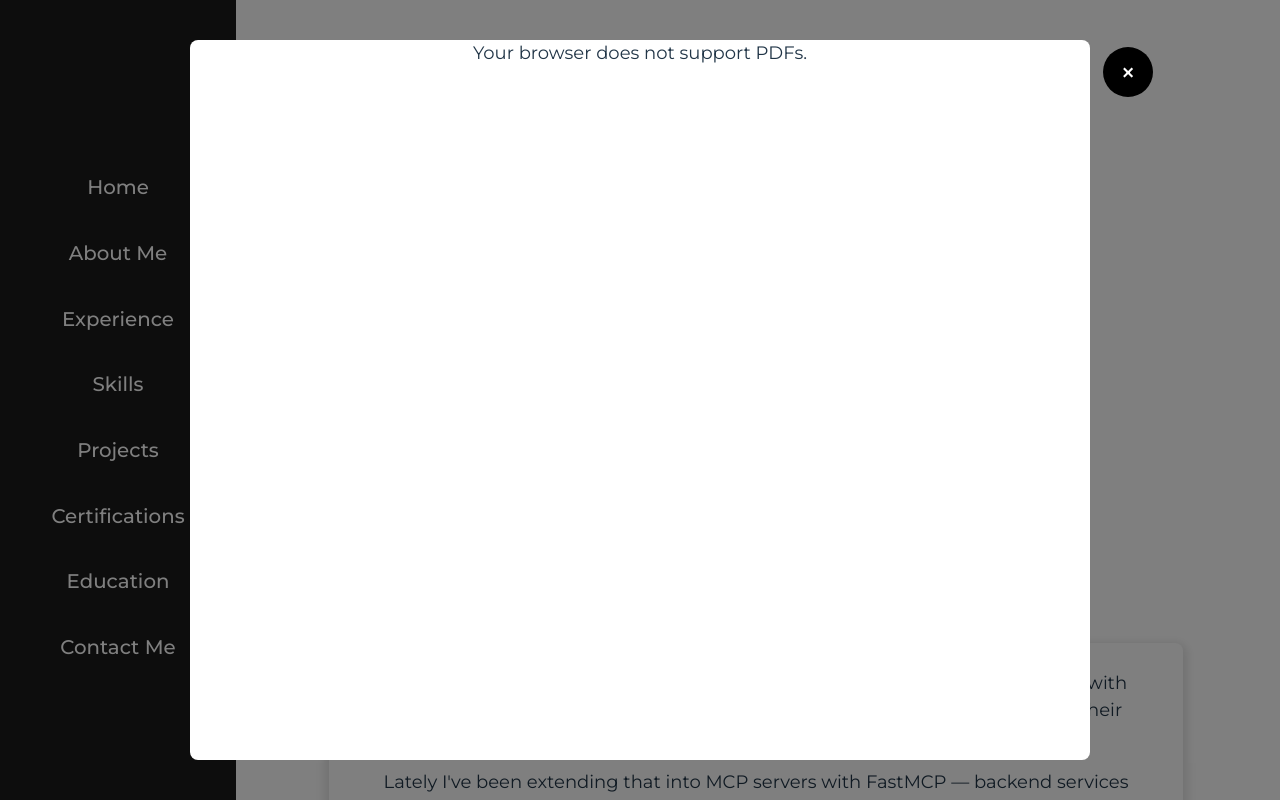
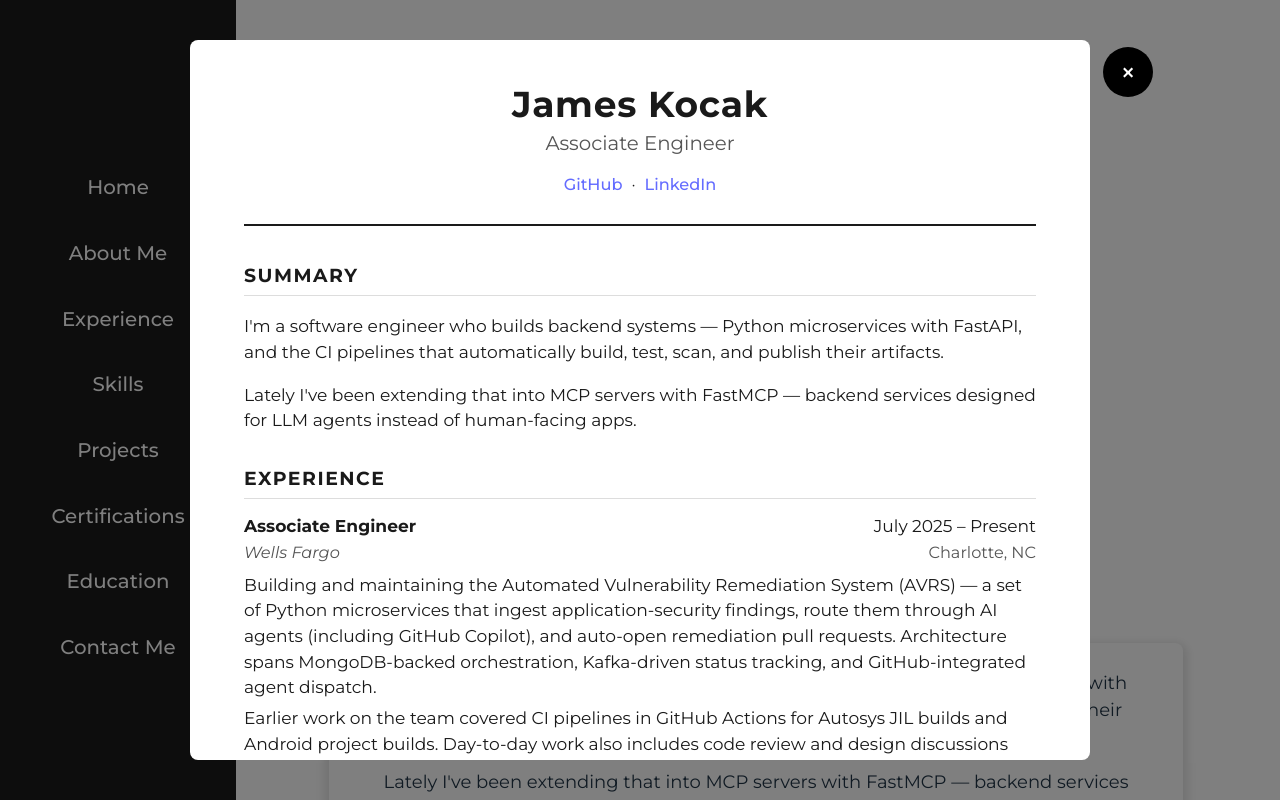
Before and after one commit to Jokocak/MyReactivePortfolio, a React (Vite) app in the folder my-reactive-portfolio/: page / in a window 1280 px wide. Both pictures are taken after a click on the button "Preview Resume". Shown: the top 800 px of the page. Built offline with nearby package versions, Linux system fonts and the light colour scheme; no server answers.

Commit message:
Update Resume Preview

```diff
--- a/my-reactive-portfolio/src/App.css
+++ b/my-reactive-portfolio/src/App.css
@@ -10,4 +10,5 @@
 @import './styles/certifications.css';
 @import './styles/forms.css';
 @import './styles/modals.css';
+@import './styles/resume.css';
 @import './styles/responsive.css';
--- a/my-reactive-portfolio/src/App.jsx
+++ b/my-reactive-portfolio/src/App.jsx
@@ -14,6 +14,7 @@
 import DataProductCatalog from "./projects/DataProductCatalog";
 import CoffeeMaker from "./projects/CoffeeMaker";
 import Clarus from "./projects/Clarus";
+import ResumeBody from "./components/ResumeBody";
 
 // Content
 import { profile } from "./content/profile";
@@ -396,13 +397,7 @@
               <div className="resume-modal-wrapper">
                 <div className="resume-modal-inner">
                   <div className="resume-modal-content">
-                    <object
-                      data={profile.resume}
-                      type="application/pdf"
-                      className="pdf-preview"
-                    >
-                      Your browser does not support PDFs.
-                    </object>
+                    <ResumeBody />
                   </div>
                 </div>
               </div>
--- /dev/null
+++ b/my-reactive-portfolio/src/components/ResumeBody.jsx
@@ -0,0 +1,120 @@
+import { profile } from "../content/profile";
+import { about } from "../content/about";
+import { experience } from "../content/experience";
+import { education } from "../content/education";
+import { skills } from "../content/skills";
+import { softwareProjects } from "../content/projects";
+import { certifications } from "../content/certifications";
+
+function ResumeBody() {
+  return (
+    <article className="resume-document">
+      <header className="resume-header">
+        <h1>{profile.name}</h1>
+        <p className="resume-title">{profile.title}</p>
+        <div className="resume-contacts">
+          <a href={profile.github} target="_blank" rel="noopener noreferrer">
+            GitHub
+          </a>
+          <span aria-hidden="true">·</span>
+          <a href={profile.linkedin} target="_blank" rel="noopener noreferrer">
+            LinkedIn
+          </a>
+        </div>
+      </header>
+
+      {about.length > 0 && (
+        <section className="resume-section">
+          <h2>Summary</h2>
+          {about.map((para, idx) => (
+            <p key={idx}>{para}</p>
+          ))}
+        </section>
+      )}
+
+      {experience.length > 0 && (
+        <section className="resume-section">
+          <h2>Experience</h2>
+          {experience.map((exp) => (
+            <div
+              key={`${exp.company}-${exp.role}`}
+              className="resume-entry"
+            >
+              <div className="resume-entry-header">
+                <strong>{exp.role}</strong>
+                <span>{exp.date}</span>
+              </div>
+              <div className="resume-entry-subheader">
+                <em>{exp.company}</em>
+                <span>{exp.location}</span>
+              </div>
+              {exp.description.map((para, idx) => (
+                <p key={idx}>{para}</p>
+              ))}
+            </div>
+          ))}
+        </section>
+      )}
+
+      <section className="resume-section">
+        <h2>Projects</h2>
+        {softwareProjects.map((proj) => (
+          <div key={proj.id} className="resume-entry">
+            <strong>{proj.title}</strong>
+            <p>{proj.description}</p>
+          </div>
+        ))}
+      </section>
+
+      <section className="resume-section">
+        <h2>Skills</h2>
+        <dl className="resume-skills">
+          {skills.map((skill) => (
+            <div key={skill.title} className="resume-skill-group">
+              <dt>{skill.title}</dt>
+              <dd>{skill.items.join(", ")}</dd>
+            </div>
+          ))}
+        </dl>
+      </section>
+
+      <section className="resume-section">
+        <h2>Education</h2>
+        <div className="resume-entry">
+          <div className="resume-entry-header">
+            <strong>{education.school}</strong>
+            <span>{education.date}</span>
+          </div>
+          <p>
+            {education.degree}
+            {education.gpa ? ` · GPA ${education.gpa}` : ""}
+          </p>
+        </div>
+      </section>
+
+      <section className="resume-section">
+        <h2>Certifications</h2>
+        {certifications.map((cert) => (
+          <div key={cert.title} className="resume-entry">
+            <div className="resume-entry-header">
+              <strong>{cert.title}</strong>
+              {cert.verifyUrl ? (
+                <a
+                  href={cert.verifyUrl}
+                  target="_blank"
+                  rel="noopener noreferrer"
+                >
+                  Verify
+                </a>
+              ) : (
+                <span className="resume-cert-status">In progress</span>
+              )}
+            </div>
+          </div>
+        ))}
+      </section>
+    </article>
+  );
+}
+
+export default ResumeBody;
--- a/my-reactive-portfolio/src/styles/responsive.css
+++ b/my-reactive-portfolio/src/styles/responsive.css
@@ -84,3 +84,21 @@
     padding: 0 0.5rem;
   }
 }
+
+@media (max-width: 600px) {
+  .resume-document {
+    padding: 1.5rem;
+  }
+
+  .resume-skill-group {
+    grid-template-columns: 1fr;
+    gap: 0.1rem;
+  }
+
+  .resume-entry-header,
+  .resume-entry-subheader {
+    flex-direction: column;
+    gap: 0;
+    align-items: flex-start;
+  }
+}
--- /dev/null
+++ b/my-reactive-portfolio/src/styles/resume.css
@@ -0,0 +1,134 @@
+/* Allow scrolling for the HTML resume (PDF embed handled its own scroll) */
+.resume-modal-content {
+  max-height: calc(100vh - 2rem);
+  overflow-y: auto;
+  box-sizing: border-box;
+}
+
+.resume-document {
+  max-width: 800px;
+  margin: 0 auto;
+  padding: 2.5rem 3rem;
+  text-align: left;
+  color: #1a1a1a;
+  font-size: 0.95rem;
+  line-height: 1.5;
+}
+
+.resume-header {
+  text-align: center;
+  margin-bottom: 2rem;
+  padding-bottom: 1.5rem;
+  border-bottom: 2px solid #1a1a1a;
+}
+
+.resume-header h1 {
+  margin: 0;
+  font-size: 2rem;
+  letter-spacing: 0.02em;
+}
+
+.resume-title {
+  margin: 0.25rem 0 0.75rem;
+  font-size: 1.1rem;
+  color: #555;
+}
+
+.resume-contacts {
+  display: flex;
+  gap: 0.5rem;
+  justify-content: center;
+  flex-wrap: wrap;
+  font-size: 0.9rem;
+}
+
+.resume-contacts a {
+  color: #646cff;
+  text-decoration: none;
+}
+
+.resume-contacts a:hover {
+  text-decoration: underline;
+}
+
+.resume-section {
+  margin-bottom: 1.75rem;
+}
+
+.resume-section h2 {
+  font-size: 1.05rem;
+  text-transform: uppercase;
+  letter-spacing: 0.08em;
+  margin: 0 0 0.75rem;
+  padding-bottom: 0.3rem;
+  border-bottom: 1px solid #ddd;
+}
+
+.resume-entry {
+  margin-bottom: 1rem;
+}
+
+.resume-entry:last-child {
+  margin-bottom: 0;
+}
+
+.resume-entry-header {
+  display: flex;
+  justify-content: space-between;
+  align-items: baseline;
+  gap: 1rem;
+  margin-bottom: 0.1rem;
+}
+
+.resume-entry-header a {
+  color: #646cff;
+  text-decoration: none;
+  font-size: 0.85rem;
+}
+
+.resume-entry-header a:hover {
+  text-decoration: underline;
+}
+
+.resume-entry-subheader {
+  display: flex;
+  justify-content: space-between;
+  align-items: baseline;
+  gap: 1rem;
+  margin-bottom: 0.4rem;
+  font-size: 0.9rem;
+  color: #555;
+}
+
+.resume-entry p {
+  margin: 0.3rem 0;
+}
+
+.resume-cert-status {
+  font-size: 0.85rem;
+  color: #888;
+  font-style: italic;
+}
+
+.resume-skills {
+  margin: 0;
+  display: grid;
+  gap: 0.4rem;
+}
+
+.resume-skill-group {
+  display: grid;
+  grid-template-columns: 200px 1fr;
+  gap: 1rem;
+  align-items: baseline;
+}
+
+.resume-skill-group dt {
+  font-weight: 600;
+  color: #1a1a1a;
+}
+
+.resume-skill-group dd {
+  margin: 0;
+  color: #444;
+}
```
Also changed, not shown: 1 other file (tests, documents, lock files or other folders).
